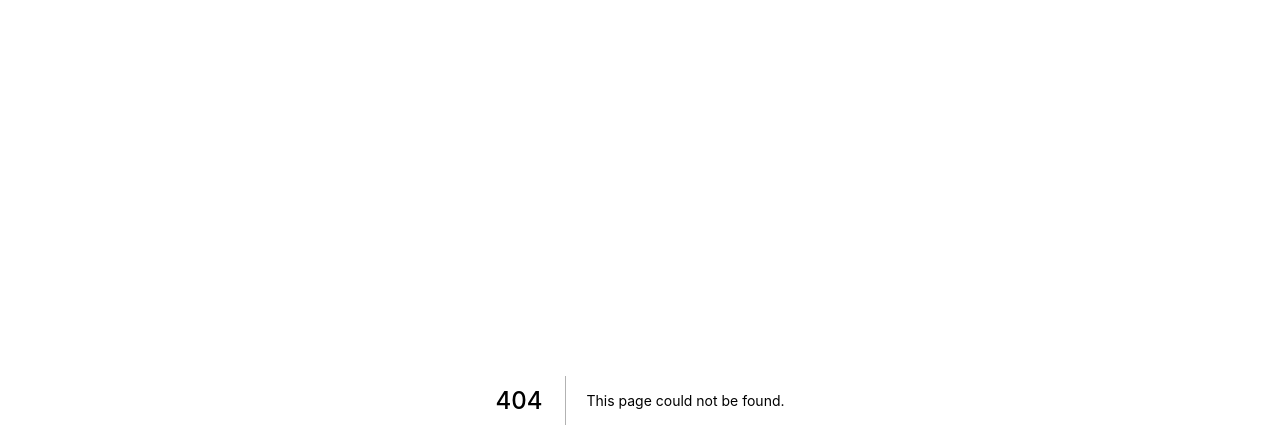
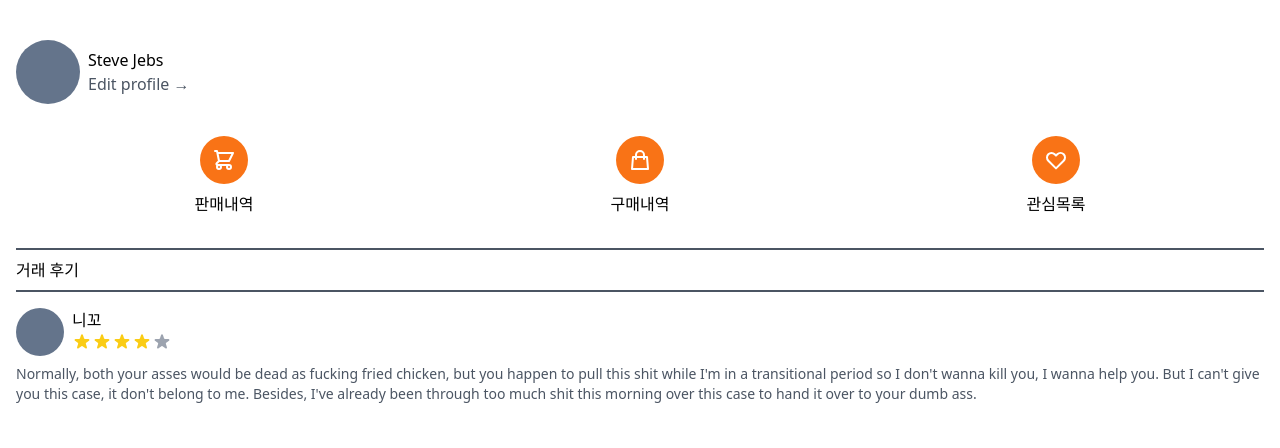
Before and after one commit to MinKi1506/Carrot-Market, a Next.js app in the folder minki-carrot-market/: page /profile in a window 1280 px wide. Before the commit this address had no page. Shown: the top 448 px of the page. Built offline with nearby package versions, Linux system fonts and the light colour scheme.

Commit message:
<Profile> UI
사용자 프로필 레이아웃구현

```diff
--- a/minki-carrot-market/pages/chats/[id].tsx
+++ b/minki-carrot-market/pages/chats/[id].tsx
@@ -29,9 +29,9 @@
             type="text"
             className="shadow-sm w-full border-2 focus:ring-orange-500 rounded-full border-gray-400 focus:border-orange-500"
           />
-          <span className="absolute right-1 hover:text-orange-600 cursor-pointer">
+          <button className="absolute right-1 focus:ring-2 focus:ring-orange-500 focus:ring-offset-1 ring-offset-3 cursor-pointer bg-orange-400 text-white rounded-full px-3 py-1 mr-1 ">
             &rarr;
-          </span>
+          </button>
         </div>
       </div>
     </div>
--- /dev/null
+++ b/minki-carrot-market/pages/profile.tsx
@@ -0,0 +1,144 @@
+import type { NextPage } from "next";
+
+const Profile: NextPage = () => {
+  return (
+    <div className="py-10 px-4">
+      <div className="flex gap-2">
+        <div className="w-16 h-16 bg-slate-500 rounded-full" />
+        <div className="flex flex-col justify-center">
+          <span>Steve Jebs</span>
+          <span className="text-gray-600">Edit profile &rarr;</span>
+        </div>
+      </div>
+      <div className="mt-8 flex justify-around">
+        <div className="flex flex-col gap-2 items-center">
+          <div className="flex bg-orange-500 text-white w-12 h-12 justify-center items-center rounded-full">
+            <svg
+              className="w-6 h-6"
+              fill="none"
+              stroke="currentColor"
+              viewBox="0 0 24 24"
+              xmlns="http://www.w3.org/2000/svg"
+            >
+              <path
+                strokeLinecap="round"
+                strokeLinejoin="round"
+                strokeWidth="2"
+                d="M3 3h2l.4 2M7 13h10l4-8H5.4M7 13L5.4 5M7 13l-2.293 2.293c-.63.63-.184 1.707.707 1.707H17m0 0a2 2 0 100 4 2 2 0 000-4zm-8 2a2 2 0 11-4 0 2 2 0 014 0z"
+              ></path>
+            </svg>
+          </div>
+          <span>판매내역</span>
+        </div>
+        <div className="flex flex-col gap-2 items-center">
+          <div className="flex bg-orange-500 text-white w-12 h-12 justify-center items-center rounded-full">
+            <svg
+              className="w-6 h-6"
+              fill="none"
+              stroke="currentColor"
+              viewBox="0 0 24 24"
+              xmlns="http://www.w3.org/2000/svg"
+            >
+              <path
+                strokeLinecap="round"
+                strokeLinejoin="round"
+                strokeWidth="2"
+                d="M16 11V7a4 4 0 00-8 0v4M5 9h14l1 12H4L5 9z"
+              ></path>
+            </svg>
+          </div>
+          <span>구매내역</span>
+        </div>
+        <div className="flex flex-col gap-2 items-center">
+          <div className="flex bg-orange-500 text-white w-12 h-12 justify-center items-center rounded-full">
+            <svg
+              className="w-6 h-6"
+              fill="none"
+              stroke="currentColor"
+              viewBox="0 0 24 24"
+              xmlns="http://www.w3.org/2000/svg"
+            >
+              <path
+                strokeLinecap="round"
+                strokeLinejoin="round"
+                strokeWidth="2"
+                d="M4.318 6.318a4.5 4.5 0 000 6.364L12 20.364l7.682-7.682a4.5 4.5 0 00-6.364-6.364L12 7.636l-1.318-1.318a4.5 4.5 0 00-6.364 0z"
+              ></path>
+            </svg>
+          </div>
+          <span>관심목록</span>
+        </div>
+      </div>
+      <div>
+        <div className="mt-8  py-2 w-full border-y-2 border-double border-gray-600">
+          거래 후기
+        </div>
+        <div className="flex space-x-2 mt-4">
+          <div className="w-12 h-12 bg-slate-500 rounded-full" />
+          <div>
+            <h4>니꼬</h4>
+            <div className="flex">
+              <svg
+                className="text-yellow-400 h-5 w-5"
+                xmlns="http://www.w3.org/2000/svg"
+                viewBox="0 0 20 20"
+                fill="currentColor"
+                aria-hidden="true"
+              >
+                <path d="M9.049 2.927c.3-.921 1.603-.921 1.902 0l1.07 3.292a1 1 0 00.95.69h3.462c.969 0 1.371 1.24.588 1.81l-2.8 2.034a1 1 0 00-.364 1.118l1.07 3.292c.3.921-.755 1.688-1.54 1.118l-2.8-2.034a1 1 0 00-1.175 0l-2.8 2.034c-.784.57-1.838-.197-1.539-1.118l1.07-3.292a1 1 0 00-.364-1.118L2.98 8.72c-.783-.57-.38-1.81.588-1.81h3.461a1 1 0 00.951-.69l1.07-3.292z" />
+              </svg>
+              <svg
+                className="text-yellow-400 h-5 w-5"
+                xmlns="http://www.w3.org/2000/svg"
+                viewBox="0 0 20 20"
+                fill="currentColor"
+                aria-hidden="true"
+              >
+                <path d="M9.049 2.927c.3-.921 1.603-.921 1.902 0l1.07 3.292a1 1 0 00.95.69h3.462c.969 0 1.371 1.24.588 1.81l-2.8 2.034a1 1 0 00-.364 1.118l1.07 3.292c.3.921-.755 1.688-1.54 1.118l-2.8-2.034a1 1 0 00-1.175 0l-2.8 2.034c-.784.57-1.838-.197-1.539-1.118l1.07-3.292a1 1 0 00-.364-1.118L2.98 8.72c-.783-.57-.38-1.81.588-1.81h3.461a1 1 0 00.951-.69l1.07-3.292z" />
+              </svg>
+              <svg
+                className="text-yellow-400 h-5 w-5"
+                xmlns="http://www.w3.org/2000/svg"
+                viewBox="0 0 20 20"
+                fill="currentColor"
+                aria-hidden="true"
+              >
+                <path d="M9.049 2.927c.3-.921 1.603-.921 1.902 0l1.07 3.292a1 1 0 00.95.69h3.462c.969 0 1.371 1.24.588 1.81l-2.8 2.034a1 1 0 00-.364 1.118l1.07 3.292c.3.921-.755 1.688-1.54 1.118l-2.8-2.034a1 1 0 00-1.175 0l-2.8 2.034c-.784.57-1.838-.197-1.539-1.118l1.07-3.292a1 1 0 00-.364-1.118L2.98 8.72c-.783-.57-.38-1.81.588-1.81h3.461a1 1 0 00.951-.69l1.07-3.292z" />
+              </svg>
+              <svg
+                className="text-yellow-400 h-5 w-5"
+                xmlns="http://www.w3.org/2000/svg"
+                viewBox="0 0 20 20"
+                fill="currentColor"
+                aria-hidden="true"
+              >
+                <path d="M9.049 2.927c.3-.921 1.603-.921 1.902 0l1.07 3.292a1 1 0 00.95.69h3.462c.969 0 1.371 1.24.588 1.81l-2.8 2.034a1 1 0 00-.364 1.118l1.07 3.292c.3.921-.755 1.688-1.54 1.118l-2.8-2.034a1 1 0 00-1.175 0l-2.8 2.034c-.784.57-1.838-.197-1.539-1.118l1.07-3.292a1 1 0 00-.364-1.118L2.98 8.72c-.783-.57-.38-1.81.588-1.81h3.461a1 1 0 00.951-.69l1.07-3.292z" />
+              </svg>
+              <svg
+                className="text-gray-400 h-5 w-5"
+                xmlns="http://www.w3.org/2000/svg"
+                viewBox="0 0 20 20"
+                fill="currentColor"
+                aria-hidden="true"
+              >
+                <path d="M9.049 2.927c.3-.921 1.603-.921 1.902 0l1.07 3.292a1 1 0 00.95.69h3.462c.969 0 1.371 1.24.588 1.81l-2.8 2.034a1 1 0 00-.364 1.118l1.07 3.292c.3.921-.755 1.688-1.54 1.118l-2.8-2.034a1 1 0 00-1.175 0l-2.8 2.034c-.784.57-1.838-.197-1.539-1.118l1.07-3.292a1 1 0 00-.364-1.118L2.98 8.72c-.783-.57-.38-1.81.588-1.81h3.461a1 1 0 00.951-.69l1.07-3.292z" />
+              </svg>
+            </div>
+          </div>
+        </div>
+        <div className="mt-2 text-sm text-gray-600">
+          <p>
+            Normally, both your asses would be dead as fucking fried chicken,
+            but you happen to pull this shit while I&apos;m in a transitional
+            period so I don&apos;t wanna kill you, I wanna help you. But I
+            can&apos;t give you this case, it don&apos;t belong to me. Besides,
+            I&apos;ve already been through too much shit this morning over this
+            case to hand it over to your dumb ass.
+          </p>
+        </div>
+      </div>
+    </div>
+  );
+};
+
+export default Profile;
```
